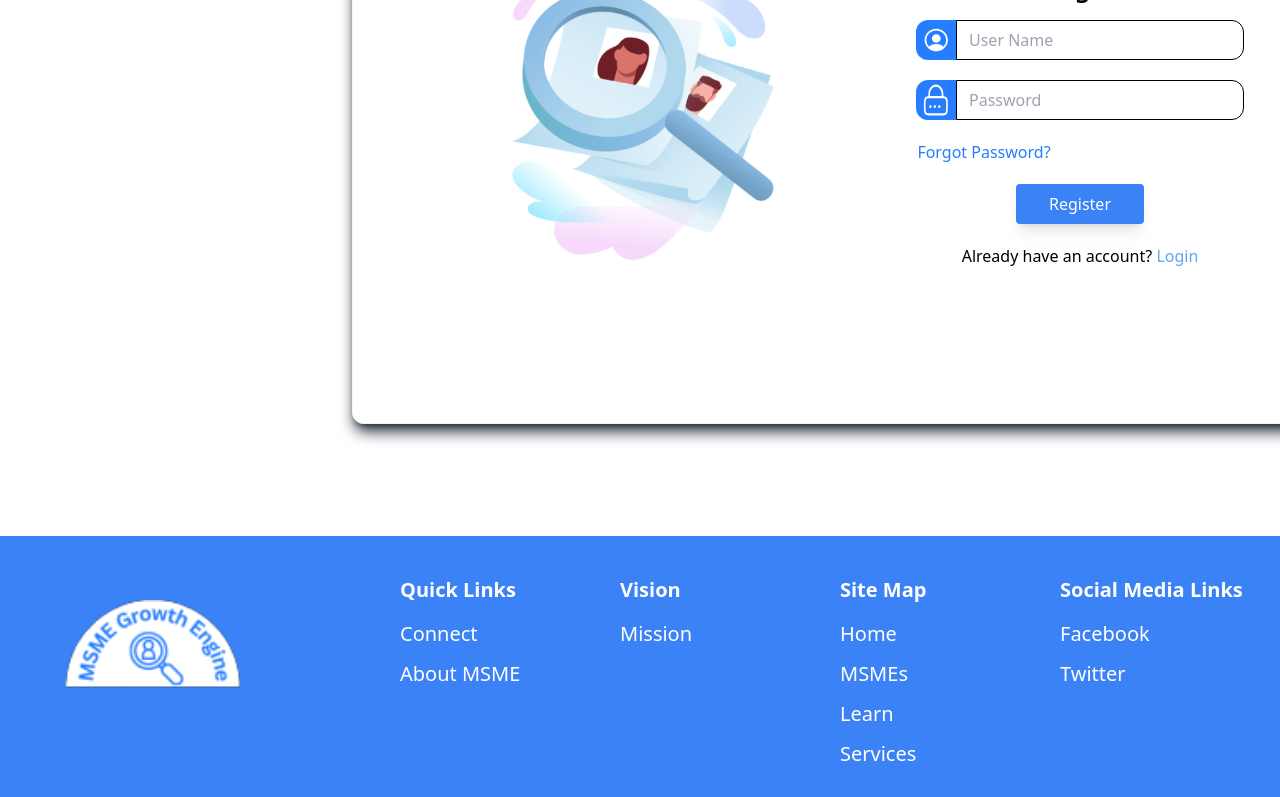
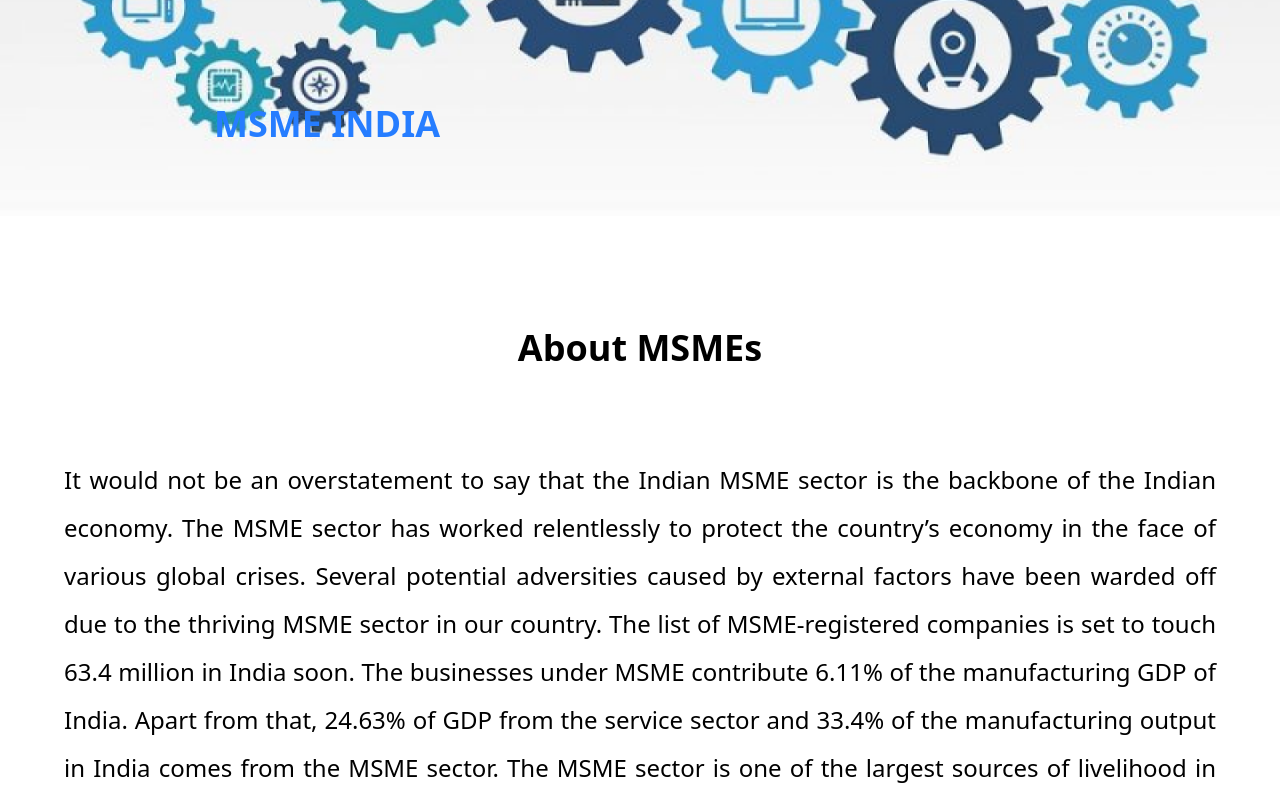
Before and after one commit to AV1004/MSME_Growth_Engine, a React (Create React App) app: page / in a window 1280 px wide. Shown: the part 392-1189 px from the top of the page. Built offline with nearby package versions, Linux system fonts and the light colour scheme.

Commit message:
new added abousUs page

```diff
--- a/src/App.js
+++ b/src/App.js
@@ -2,6 +2,7 @@ import { useState } from "react";
 import Footer from "./components/Footer";
 import LoginMain from "./components/Login/LoginMain";
 import Navbar from "./components/Navbar";
+import AboutUs from "./components/AboutUs";
 import RegisterMain from "./components/Register/RegisterMain";
 
 function App() {
@@ -17,7 +18,9 @@ function App() {
       <Navbar GiveNevigationValue={GetValueOfNevigation} />
 
       <main className="mb-auto h-90">
-        {nevigationValue === "Register" ? <RegisterMain /> : <LoginMain />}
+        {/* {nevigationValue === "Register" ? <RegisterMain /> : <LoginMain />} */}
+    <AboutUs/>
+
       </main>
 
       <Footer />
--- /dev/null
+++ b/src/components/AboutUs.js
@@ -0,0 +1,38 @@
+import React from 'react'
+import photu from "../images/AboutUS.png"
+
+export default function AboutUs() {
+  return (
+    <div>
+      <div className=''>
+        <img className='w-full h-[32rem]' src={photu} alt="" />
+        <span className='text-center absolute top-[31rem] text-[#267DFF] right-[52.5rem] flex font-bold text-4xl'>MSME INDIA</span>
+
+      </div>
+      <span className='text-center justify-center items-center flex my-6 mt-28 font-bold text-4xl'>About MSMEs</span>
+      <p className='flex items-center text-center justify-center leading-[3rem] text-justify text-2xl my-6 p-16 '>
+        It would not be an overstatement to say that the Indian MSME sector is the backbone of the Indian economy. The MSME sector has worked relentlessly to protect the country’s economy in the face of various global crises. Several potential adversities caused by external factors have been warded off due to the thriving MSME sector in our country.
+        The list of MSME-registered companies is set to touch 63.4 million in India soon. The businesses under MSME contribute 6.11% of the manufacturing GDP of India. Apart from that, 24.63% of GDP from the service sector and 33.4% of the manufacturing output in India comes from the MSME sector.
+        The MSME sector is one of the largest sources of livelihood in our country, employing over 120 million people. As most of the MSME units exist in rural areas, this sector is a significant source of rural employment.
+      </p>
+      <span className='text-center justify-center items-center flex my-6 font-bold text-4xl'>Classification of MSMEs</span>
+      <p className='flex items-center text-center justify-center leading-[3rem] text-justify text-2xl my-6 p-16 '>Micro Enterprise  – Rs. 1 crore Annual Turnover up to Rs. 5 crores
+        Small Enterprise– Rs. 10 croresAnnual Turnover up to Rs. 50 crores
+        Medium Enterprise-Rs. 50 croresAnnual Turnover up to Rs. 250 crores</p>
+      <span className='text-center justify-center items-center flex my-6 font-bold text-4xl'>How the Website works?</span>
+      <p className='flex items-center text-center justify-center leading-[3rem] text-justify text-2xl my-6 p-16 '>Recruiters Point of View
+        One has to register in the portal with basic minimal information and need to update profile post registration, which will help them to have better reach to job seekers.
+        In case of any issue, they may contact the centre to expedite registration.
+        Recruiters may approach contact centre for their job postings without self registration and necessary assistance will be provided in registration and job posting
+        Recruiters can do a candidate search without registration also, however to contact the candidate registration is must.
+
+        Candidates Point of View
+        One has to register in the portal with basic minimal information and need to update profile post registration which will help the candidate to have better reach to recruiters.
+        Candidate need to provide name, institute name & date of birth for registration. If u do not have ur institute name, please click other and enter your institutes name.
+        Candidates with incorrect credentials / data feeding would not be allowed to further register themselves on the portal and access will be denied.
+        Candidates may carry out job search without registration, however, cannot contact the employer without registration in portal.
+      </p>
+
+    </div>
+  )
+}
```
Also changed, not shown: src/images/AboutUS.png (added).
